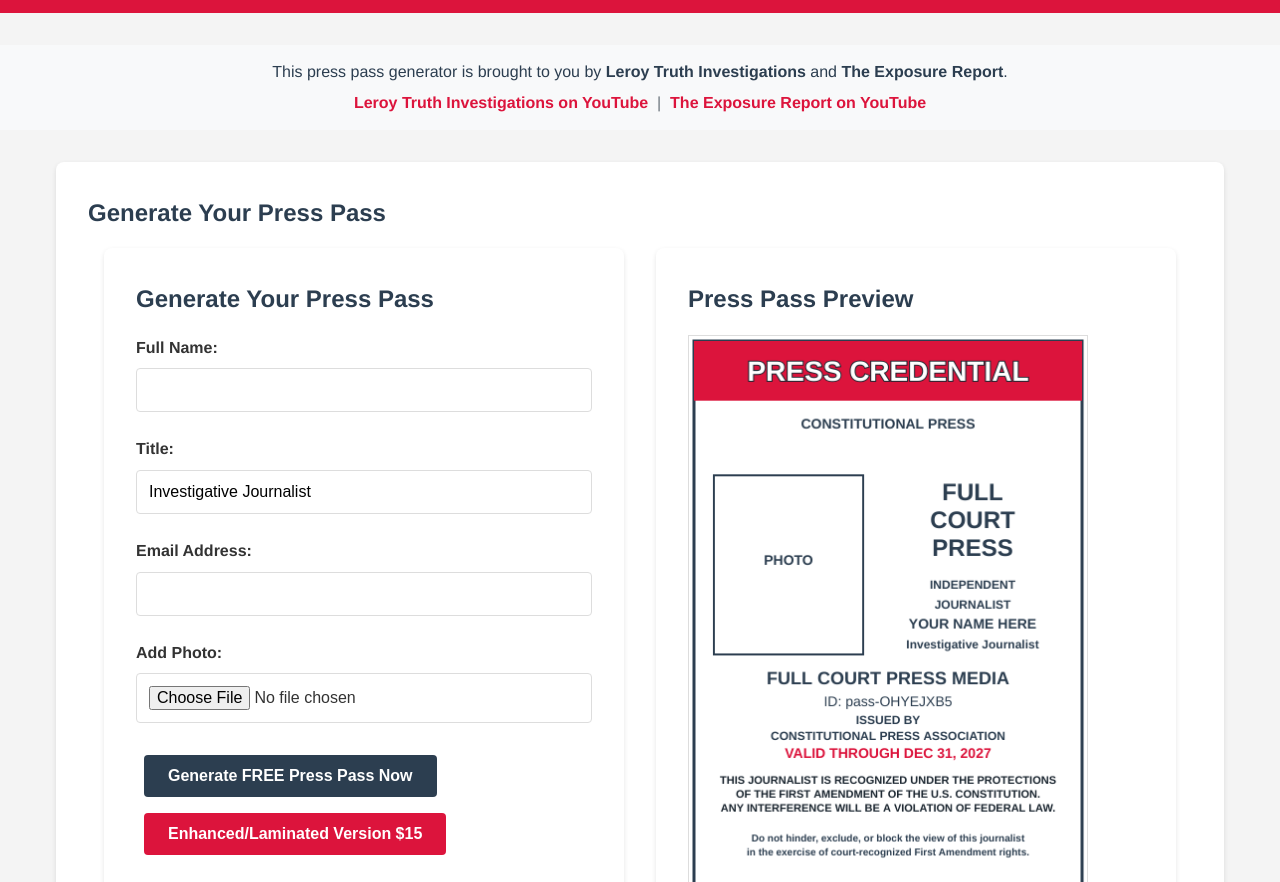
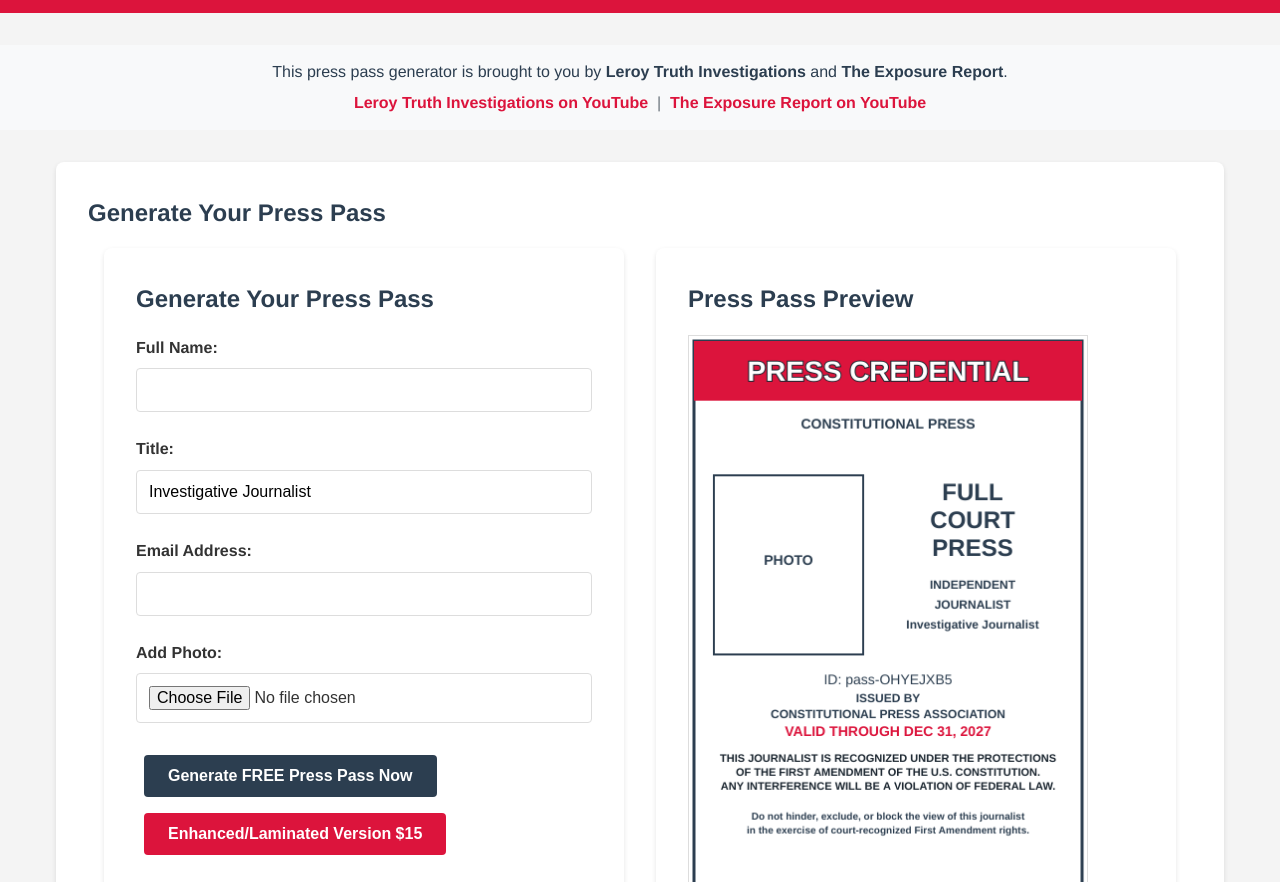
Before and after one commit to patriotnewsactivism/freepresspass, a website: page index.html in a window 1280 px wide. Shown: the part 70-952 px from the top of the page. Drawn offline with Linux system fonts and the light colour scheme.

Commit message:
Press pass: replace FCP brand with stacked passholder name; remove footer brand

```diff
--- a/index.html
+++ b/index.html
@@ -351,12 +351,7 @@
       yPos += 20;
       ctx.fillText('JOURNALIST', rightCenterX, yPos);
       yPos += 20;
-      // Personal name – scale font to fit if needed.  Start with 14px and
-      // reduce if necessary.  After printing, move down 20px.
-      const nameFontSize = fitText(displayName.toUpperCase(), 14, rightW - 10);
-      ctx.font = `bold ${nameFontSize}px "Helvetica", Arial, sans-serif`;
-      ctx.fillText(displayName.toUpperCase(), rightCenterX, yPos);
-      yPos += 20;
+      // Name already drawn in stacked form above
       // Personal title – smaller size (initial 12px) and scaled if long.
       const titleFontSize = fitText(displayTitle, 12, rightW - 10);
       ctx.font = `bold ${titleFontSize}px "Helvetica", Arial, sans-serif`;
@@ -365,11 +360,7 @@
       // Baseline for metadata section
       let baseY = photoY + photoH + 30;
       // Footer brand line
-      ctx.textAlign = 'center';
-      ctx.fillStyle = '#2c3e50';
-      ctx.font = 'bold 18px "Helvetica", Arial, sans-serif';
-      ctx.fillText('FULL COURT PRESS MEDIA', canvas.width / 2, baseY);
-      baseY += 22;
+      // footer brand removed per instruction
       // Generate unique ID
       const id = genPassId();
       ctx.font = '14px "Helvetica", Arial, sans-serif';
```
